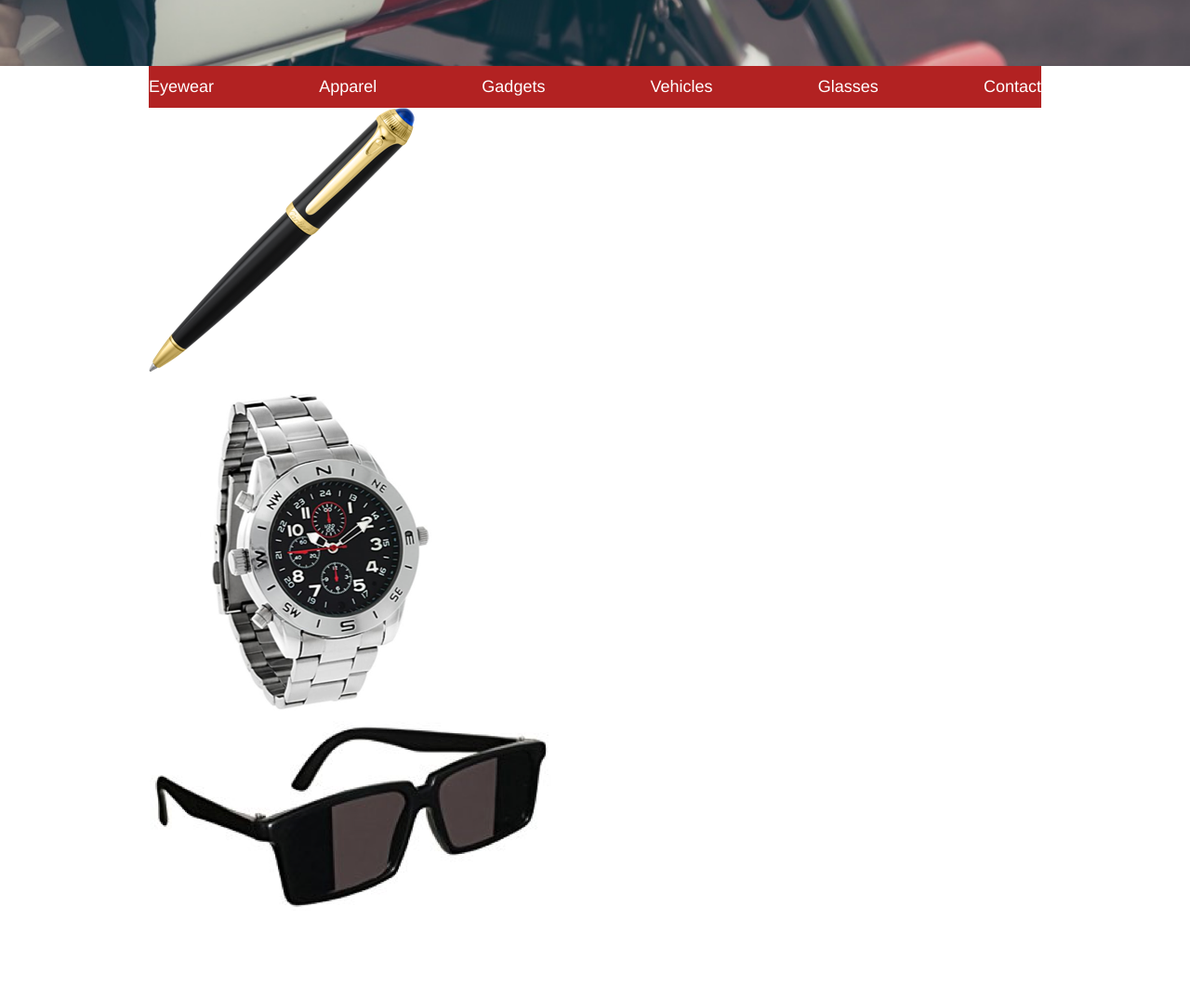
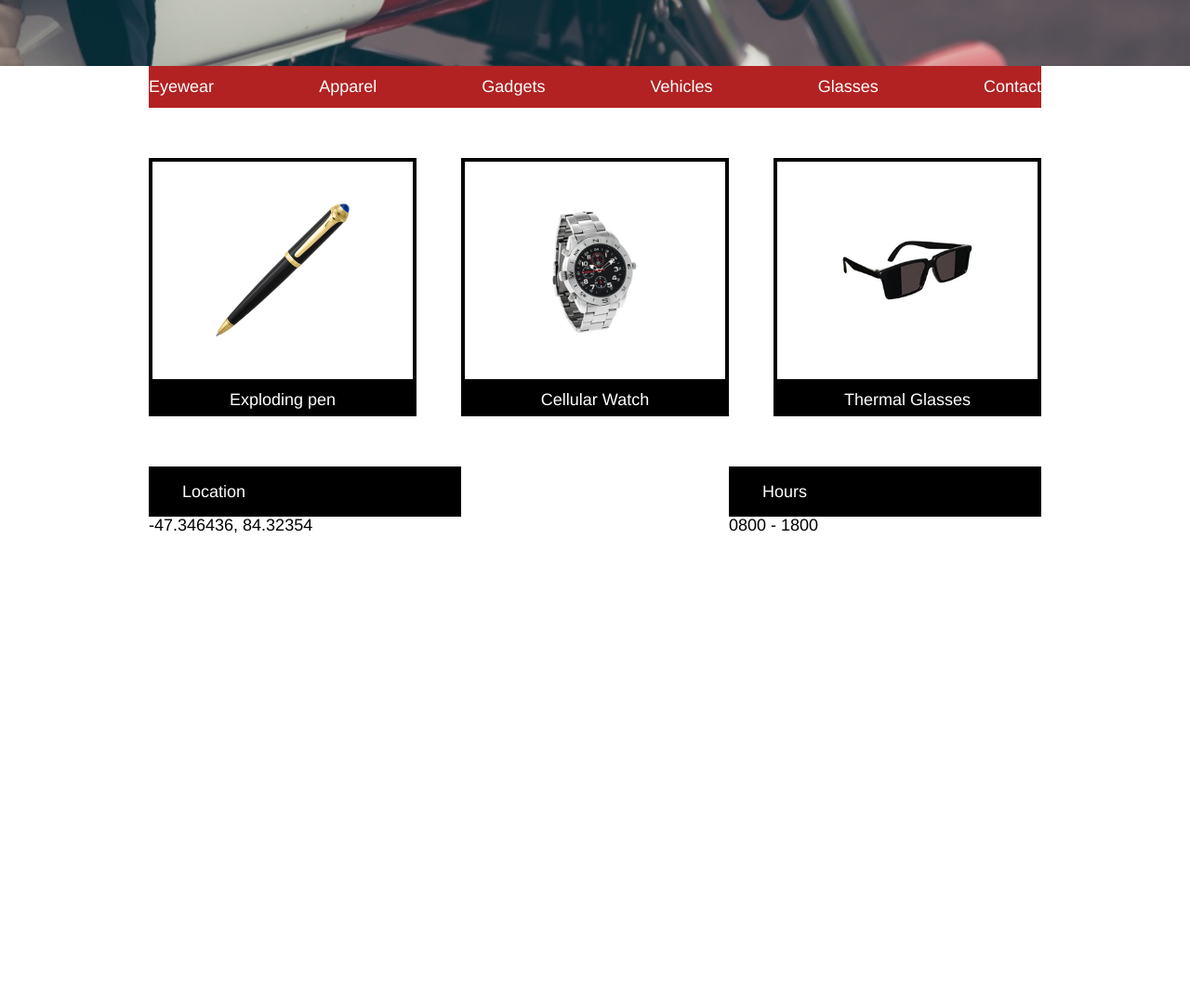
Before and after one commit to SandraSw/SecretAgentSupply, a plain HTML site: page index.html in a window 1280 px wide. Shown: the part 430-1504 px from the top of the page at 93% size. After the commit the page ends 1095 px from the top, so only its background shows below. Drawn offline with Linux system fonts and the light colour scheme.

Commit message:
Style product an dinfo section in CSS.

```diff
--- a/Resources/CSS/style.css
+++ b/Resources/CSS/style.css
@@ -72,3 +72,64 @@ h1, h4 {
   display: flex;
   justify-content: space-between;
 }
+
+/* Product grid styling */
+
+.product-grid {
+  display: flex;
+  margin: 3rem auto;
+  justify-content: space-between;
+}
+
+.product {
+  display: flex;
+  flex-direction: column;
+  width: 30%;
+  justify-content: center;
+}
+
+.product-image {
+  display: flex;
+  justify-content: center;
+  align-items: center;
+  height: 9rem;
+  padding: 2rem 0;
+  border: 4px solid black;
+}
+
+.product img {
+  max-width: 8rem;
+}
+
+.product span {
+  display: block;
+  background-color: black;
+  padding: 0.5rem;
+  text-align: center;
+}
+
+
+/* Info section styling */
+
+.info {
+  display: flex;
+  margin-bottom: 4rem;
+  justify-content: space-between;
+}
+
+.location, .hours {
+  display: flex;
+  flex-direction: column;
+  justify-content: center;
+  width: 35%;
+}
+
+.info h2 {
+  display: block;
+  background-color: black;
+  padding: 1rem 2rem;
+}
+
+.info p {
+  color: black;
+}
--- a/index.html
+++ b/index.html
@@ -48,17 +48,23 @@
       <div class="product-grid container">
 
         <div class="product pen">
-          <img src="Resources/images/pen.png" alt="Exploding pen"/>
+          <div class="product-image">
+            <img src="Resources/images/pen.png" alt="Exploding pen"/>
+          </div>
           <span>Exploding pen</span>
         </div>
 
         <div class="product watch">
-          <img src="Resources/images/watch.png" alt="Cellular watch"/>
+          <div class="product-image">
+            <img src="Resources/images/watch.png" alt="Cellular watch"/>
+          </div>
           <span>Cellular Watch</span>
         </div>
 
         <div class="product glasses">
-          <img src="Resources/images/glasses.png" alt="Thermal glasses"/>
+          <div class="product-image">
+            <img src="Resources/images/glasses.png" alt="Thermal glasses"/>
+          </div>
           <span>Thermal Glasses</span>
         </div>
 
```
